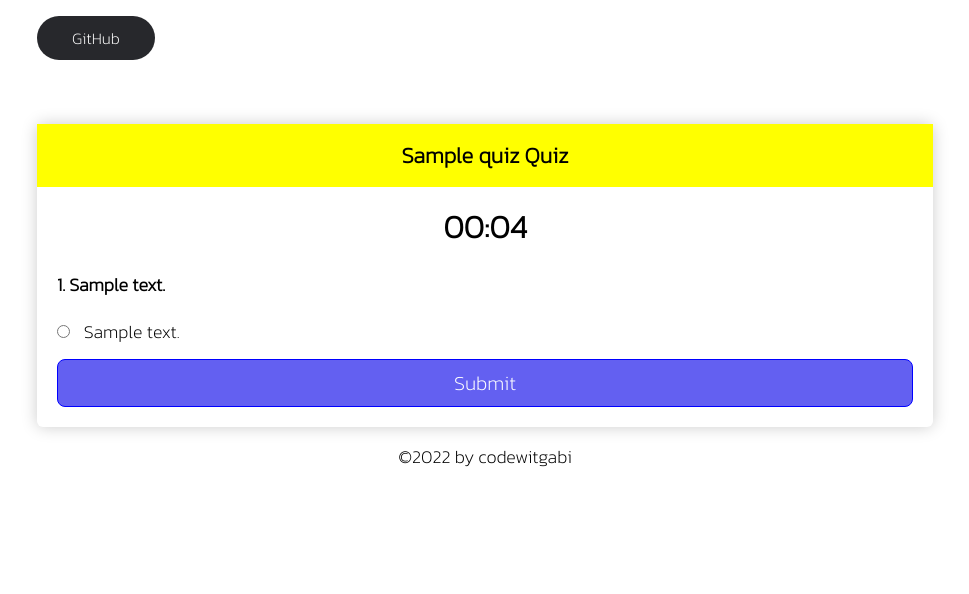
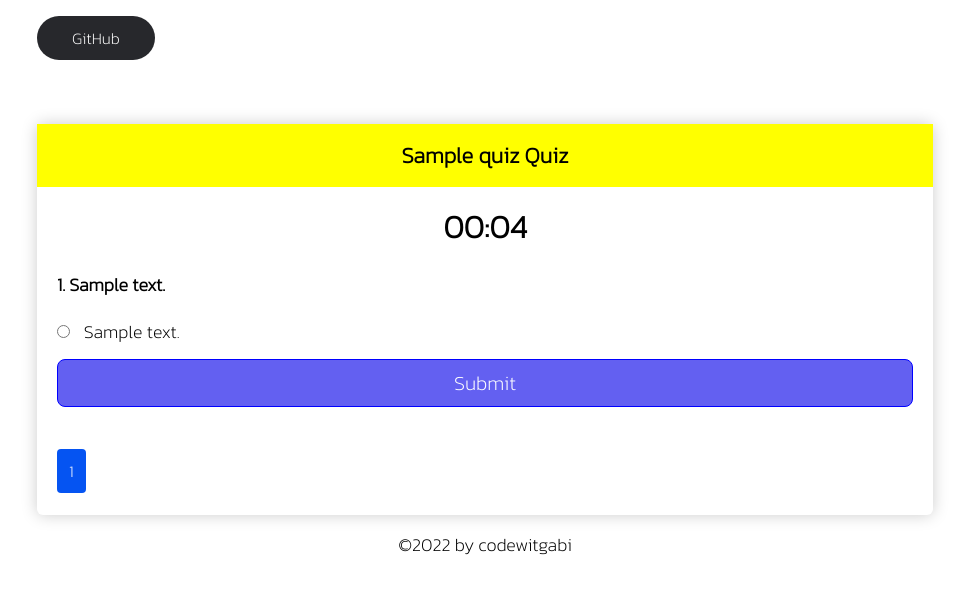
Before and after one commit to codewitgabi/django_quiz_app, a Django app: page /quiz_detail/1 in a window 1280 px wide. Shown: the top 594 px of the page, without its empty margins (155-1124 px from the left). Run offline with Django 3.2, Linux system fonts and the light colour scheme; tables that the repository leaves empty hold one stand-in row (values such as "Sample post").

Commit message:
Added numbered pagination buttons

```diff
--- a/quizapp/templates/quizapp/base.html
+++ b/quizapp/templates/quizapp/base.html
@@ -7,7 +7,7 @@
 	<meta name="viewport" content="width=device-width, initial-scale=1.0">
 	<meta http-equiv="X-UA-Compatible" content="ie=edge">
 	<title>{% block title %} {% endblock %}</title>
-	<link rel= "stylesheet" href= "{% static 'css/style.css' %}"></link>
+	<link rel= "stylesheet" href= "{% static 'css/styles.css' %}"></link>
 </head>
 <body>
 
--- a/quizapp/templates/quizapp/quiz_detail.html
+++ b/quizapp/templates/quizapp/quiz_detail.html
@@ -25,7 +25,9 @@
         <span class="question-option">{{ answer }}</span><br />
         {% endfor %}
       </form>
-      {% endfor %} {% if questions.has_previous %}
+      {% endfor %}
+
+      {% if questions.has_previous %}
       <button
         class="pagination-button pagination-btn"
         id="prevBtn"
@@ -33,7 +35,9 @@
         data-action="prev">
         Prev
       </button>
-      {% endif %} {% if questions.has_next %}
+      {% endif %}
+
+      {% if questions.has_next %}
       <button
         class="pagination-button pagination-btn float"
         id="nextBtn"
@@ -41,7 +45,9 @@
         data-action="next">
         Next
       </button>
-      {% endif %} {% if questions.number == questions.paginator.num_pages %}
+      {% endif %}
+
+      {% if questions.number == questions.paginator.num_pages %}
       <button class="quiz-submit" type="submit" onclick="submitAnswers()">
         Submit
       </button>
@@ -49,6 +55,12 @@
       <div class="clear"></div>
       {% endif %}
     </div>
+
+    <div class="p-2">
+        {% for page in paginator.page_range %}
+            <a class="pag-link" href="{% url 'quiz_detail' quiz.id %}?page={{ forloop.counter }}">{{ forloop.counter }}</a>
+        {% endfor %}
+      </div>
   </div>
 
   <script>
--- a/quizapp/views.py
+++ b/quizapp/views.py
@@ -28,7 +28,8 @@ def quiz_detail(request, id):
         "quiz": quiz,
         "questions": questions,
         "current_page": current_page,
-        "num_of_questions": num_of_questions
+        "num_of_questions": num_of_questions,
+        "paginator": paginator
     }
     return render(request, "quizapp/quiz_detail.html", context)
 
--- a/static/css/style.css
+++ b/static/css/styles.css
@@ -4,6 +4,7 @@
 	padding: 0;
 	box-sizing: border-box;
   font-family: "Kanit", sans-serif;
+  text-decoration: none;
 }
 #github {
 	display: inline-block;
@@ -34,7 +35,7 @@
 	font-weight: 700;
 	font-size: 2rem;
 }
-.app-content {
+.app-content, .p-2 {
 	padding: 20px;
 }
 .question-text {
@@ -82,6 +83,16 @@
 .clear {
 	clear: both;
 }
+.pag-link {
+      background: #0554f2;
+      color: #fff;
+      border: none;
+      border-radius: 4px;
+      padding: 10px 12px;
+      display: inline-block;
+      margin: 2px;
+      margin-left: 0;
+    }
 @media (max-width: 820px) {
 	.quiz-app-wrapper {
 		margin: 3em 10%;
```
